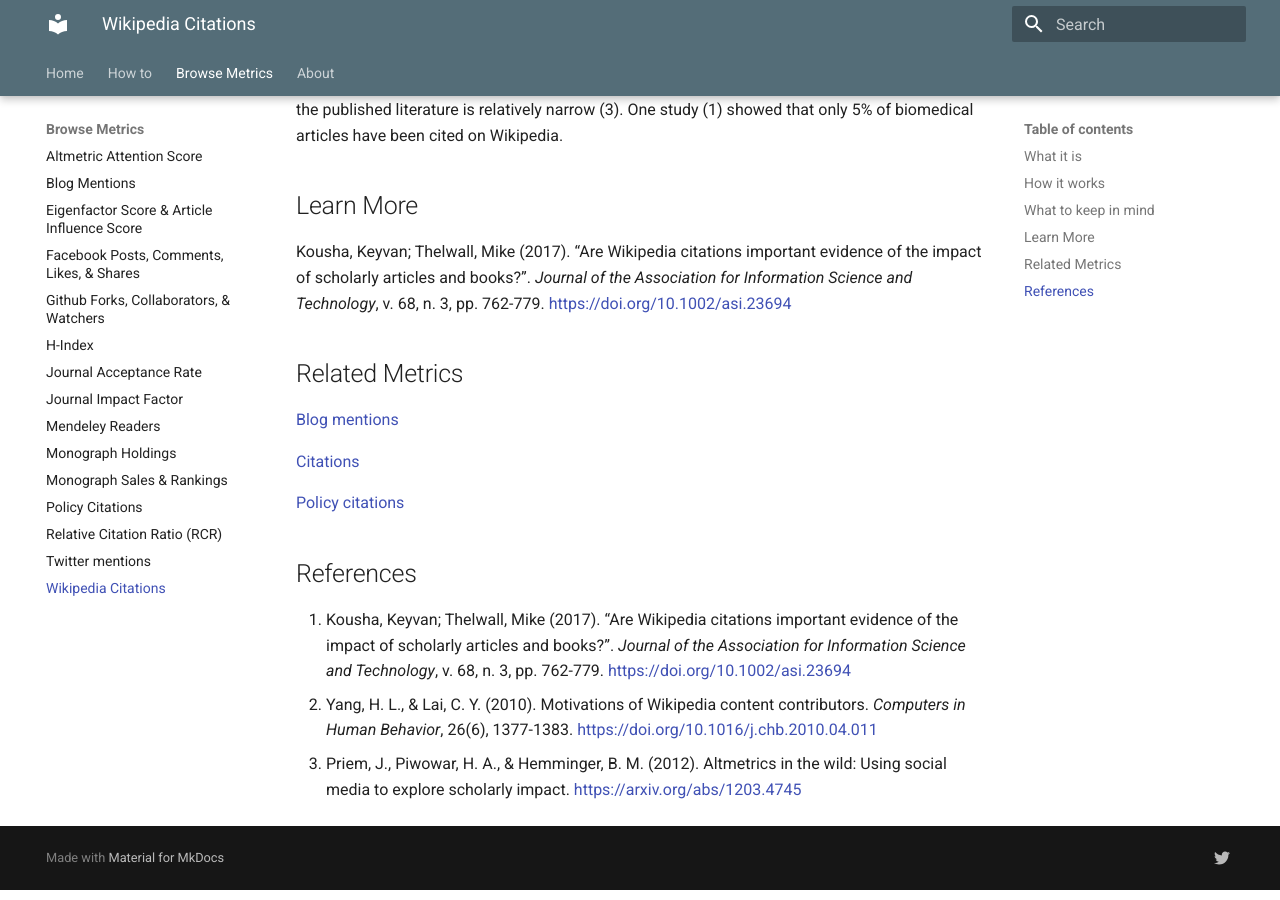
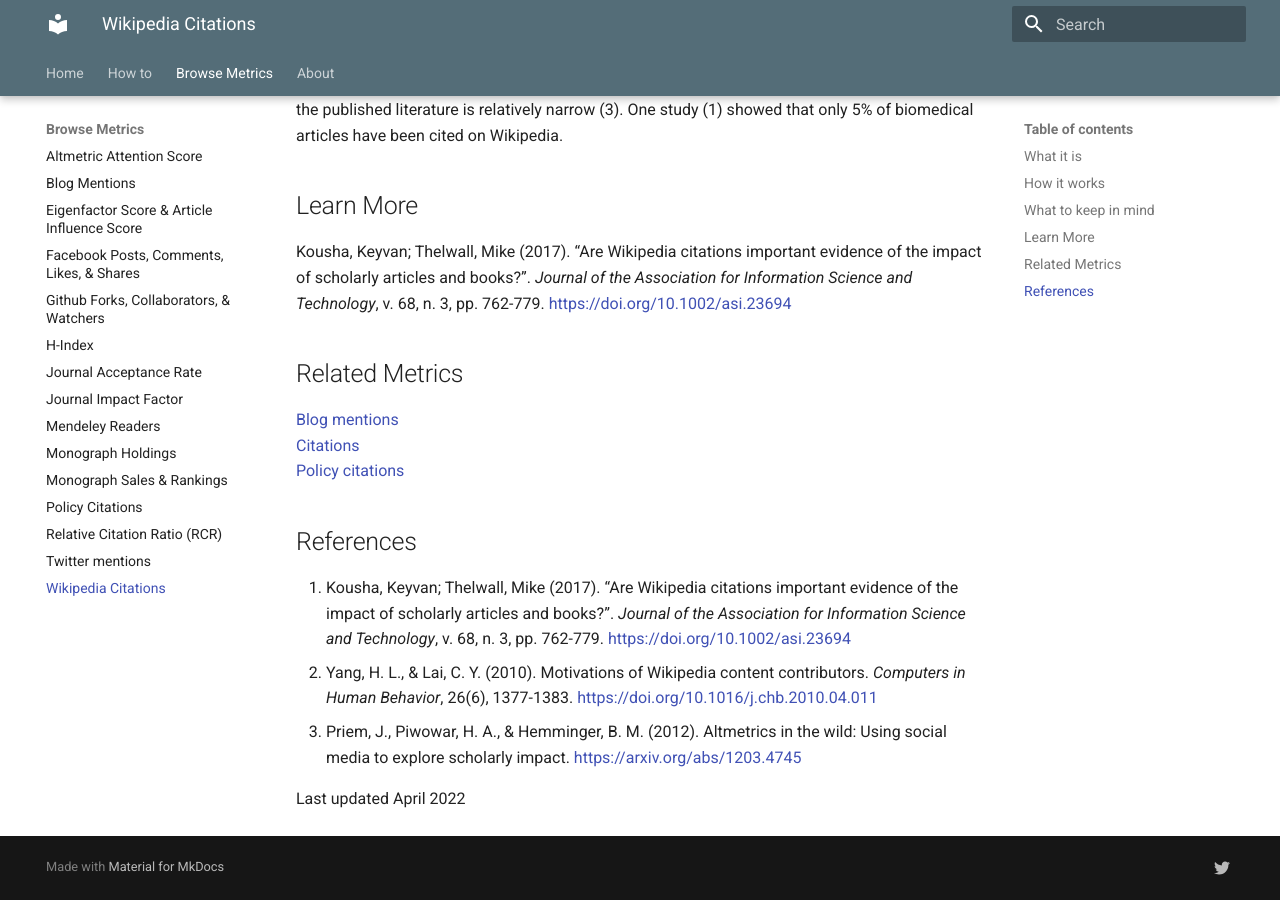
Before and after one commit to rchampieux/diy-documentation, an MkDocs documentation site: the page built from docs/wikipedia.md, in a window 1280 px wide and 900 px high, scrolled down 1320 px. Built offline with MkDocs 1.6.1 and Material for MkDocs 9.7.7, drawn with Linux system fonts in a browser that asks for light colours.

Commit message:
Update wikipedia.md

```diff
--- a/docs/wikipedia.md
+++ b/docs/wikipedia.md
@@ -35,11 +35,9 @@ Kousha, Keyvan; Thelwall, Mike (2017). “Are Wikipedia citations important evid
 
 ## Related Metrics
 
-[Blog mentions]()
-
-[Citations]()
-
-[Policy citations]()
+[Blog mentions]()  <br>
+[Citations]()  <br>
+[Policy citations]()  <br>
 
 
 ## References
@@ -47,3 +45,5 @@ Kousha, Keyvan; Thelwall, Mike (2017). “Are Wikipedia citations important evid
 1. Kousha, Keyvan; Thelwall, Mike (2017). “Are Wikipedia citations important evidence of the impact of scholarly articles and books?”. *Journal of the Association for Information Science and Technology*, v. 68, n. 3, pp. 762-779. [https://doi.org/10.1002/asi.23694](https://doi.org/10.1002/asi.23694)
 2. Yang, H. L., & Lai, C. Y. (2010). Motivations of Wikipedia content contributors. *Computers in Human Behavior*, 26(6), 1377-1383. [https://doi.org/10.1016/j.chb.2010.04.011](https://doi.org/10.1016/j.chb.2010.04.011)
 3. Priem, J., Piwowar, H. A., & Hemminger, B. M. (2012). Altmetrics in the wild: Using social media to explore scholarly impact. [https://arxiv.org/abs/1203.4745](https://arxiv.org/abs/1203.4745)
+
+Last updated April 2022
```
